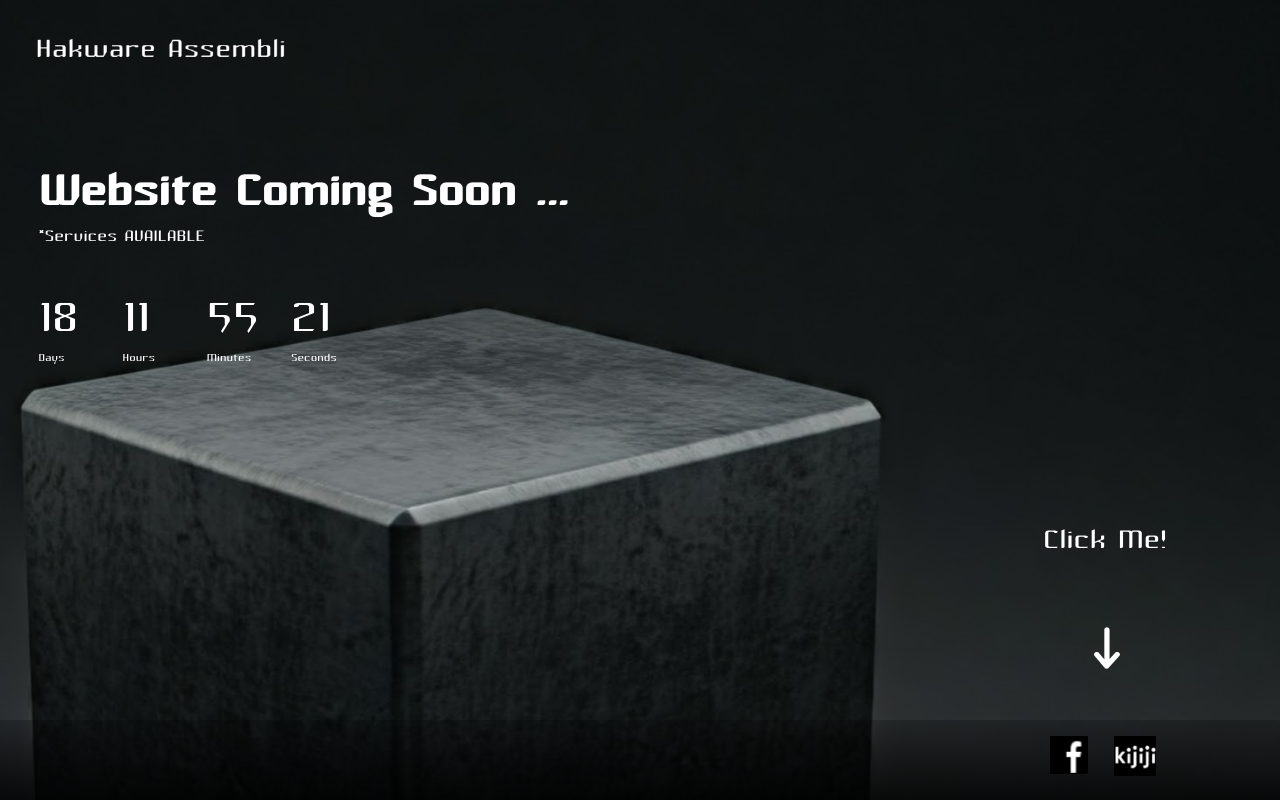
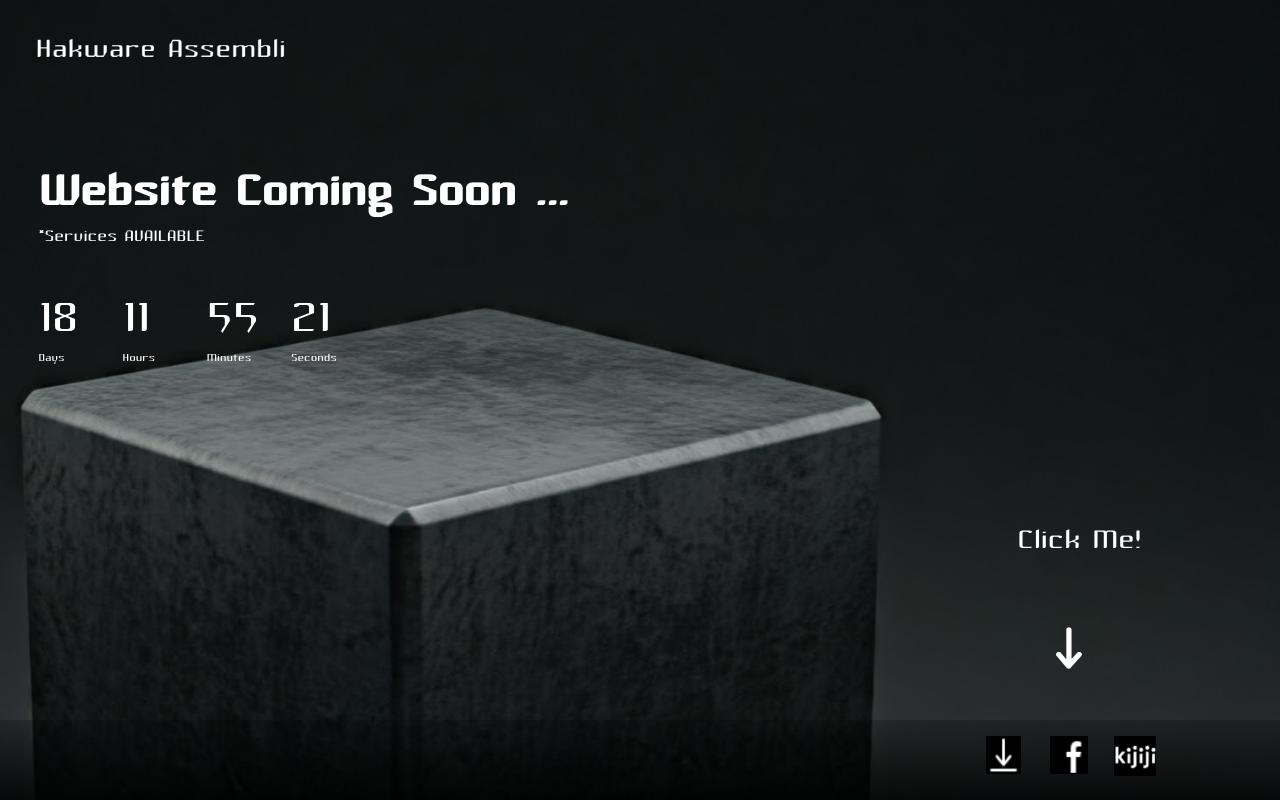
Before and after one commit to HakwareAssembli/HakwareAssembli.github.io, a plain HTML site: page index.html in a window 1280 px wide. Drawn offline with Linux system fonts and the light colour scheme.

Commit message:
Pricing Button and Image added

```diff
--- a/css/style.css
+++ b/css/style.css
@@ -59,9 +59,9 @@
     position: absolute;
     font-family: 'Hhenum';
     color: white;
-    font-size: 150%;
+    font-size: 200%;
     top: 79%;
-    left: 76.5%;
+    left: 70.5%;
 }
 
 .FBIcon {
@@ -82,11 +82,20 @@
     z-index: 10;
 }
 
+.DLIcon {
+    position: absolute;
+    width: 6.5%;
+    top: 92%;
+    left: 67%;
+    cursor: pointer;
+    z-index: 10;
+}
+
 .arrow {
     position: absolute;
     width: 9%;
     top: 83%;
-    left: 82%;
+    left: 76%;
     animation: arrowAnim 1.5s linear infinite;
 }
 @keyframes arrowAnim {
@@ -135,7 +144,7 @@
         color: white;
         font-size: 250%;
         top: 65%;
-        left: 81.5%;
+        left: 79.5%;
     }
 
     .FBIcon {
@@ -156,11 +165,20 @@
         z-index: 10;
     }
 
+    .DLIcon {
+        position: absolute;
+        width: 2.8%;
+        top: 92%;
+        left: 77%;
+        cursor: pointer;
+        z-index: 10;
+    }
+
     .arrow {
         position: absolute;
         width: 5%;
         top: 75%;
-        left: 84%;
+        left: 81%;
         animation: arrowAnim 1.5s linear infinite;
     }
 
--- a/index.html
+++ b/index.html
@@ -16,6 +16,10 @@
           <img src="Img/kijiji_icon.jpg" style="max-width: 100%; max-height: auto;" class="KijijiIcon" >
         </a>
         <img src="Img/white_arrow.png" style="max-width: 100%; max-height: auto;" class="arrow">
+        <a href="Img/Hakware_Assembli_Pricing.png" target="_blank">
+          <img src="Img/downloadIcon.jpg" style="max-width: 100%; max-height: auto;" class="DLIcon">
+        </a>
+
         <div class="content">
                 <h1>Website Coming Soon ... </h1>
                 <p class="discl">*Services AVAILABLE </p>
```
Also changed, not shown: Img/Black_shoebox.png (deleted), Img/Black_shoebox_16_9.png (deleted), Img/Hakware_Assembli_Pricing.png (added), Img/downloadIcon.jpg (added).
